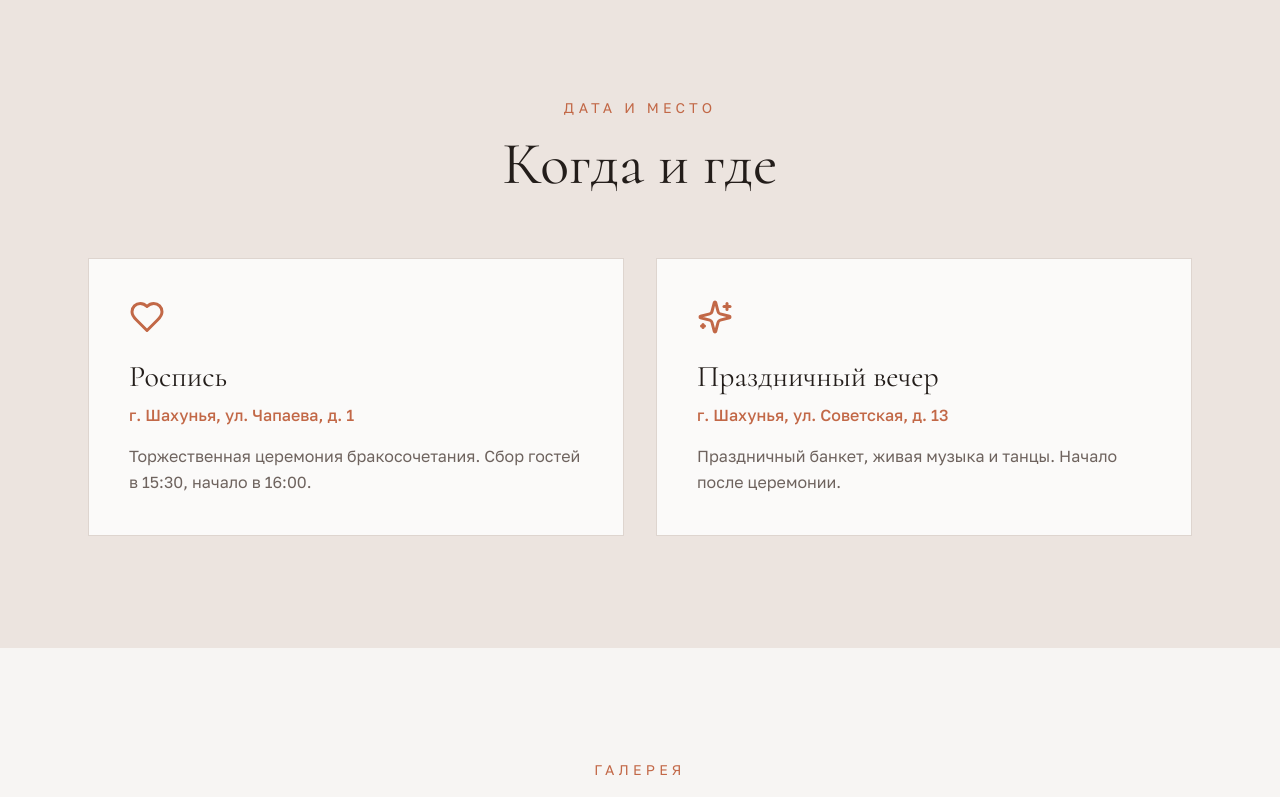
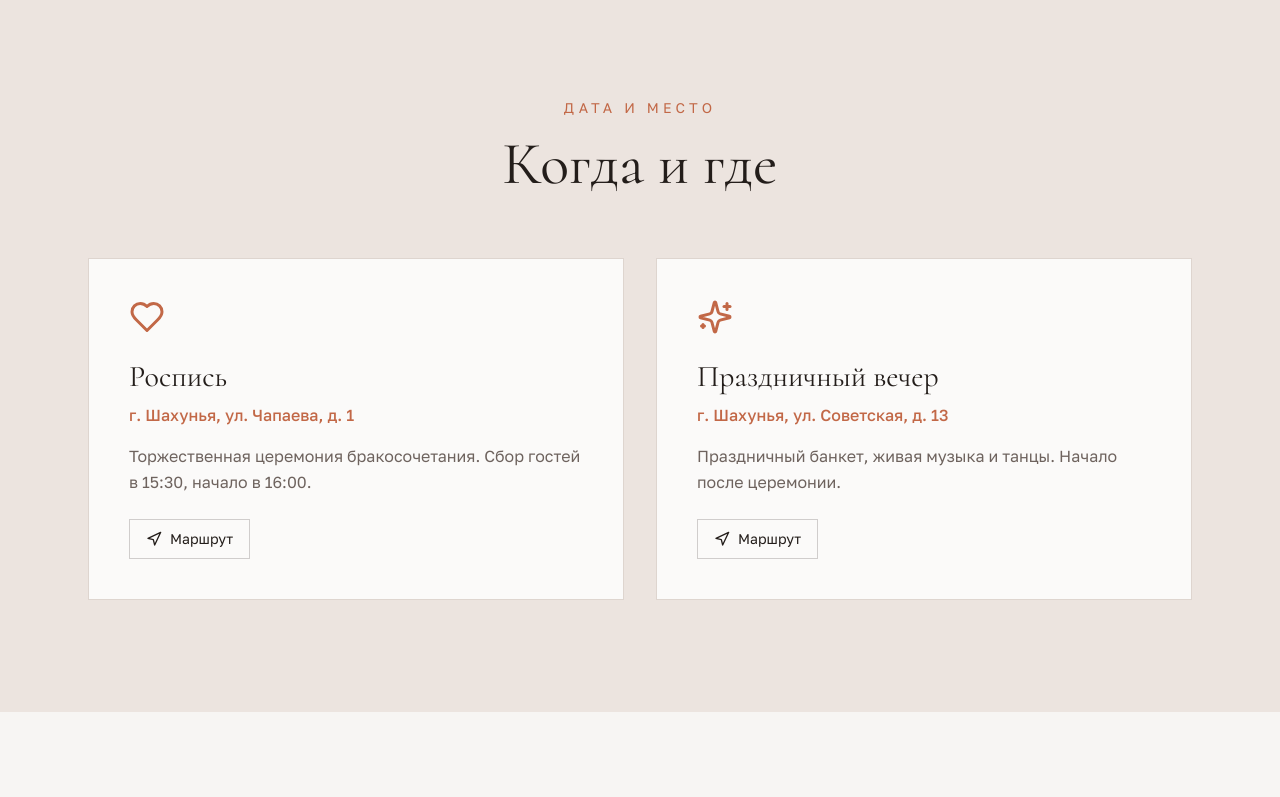
Before and after one commit to pr-poehali-dev/wedding-invitation-site-214, a React (Vite) app: page / in a window 1280 px wide. Shown: the part 1743-2540 px from the top of the page. Built offline with nearby package versions, Linux system fonts and the light colour scheme.

Commit message:
Fix: yes approval

```diff
--- a/src/pages/Index.tsx
+++ b/src/pages/Index.tsx
@@ -205,15 +205,24 @@ const Index = () => {
           </Reveal>
           <div className="grid md:grid-cols-2 gap-8">
             {[
-              { icon: 'Heart', t: 'Роспись', s: 'г. Шахунья, ул. Чапаева, д. 1', d: 'Торжественная церемония бракосочетания. Сбор гостей в 15:30, начало в 16:00.' },
-              { icon: 'Sparkles', t: 'Праздничный вечер', s: 'г. Шахунья, ул. Советская, д. 13', d: 'Праздничный банкет, живая музыка и танцы. Начало после церемонии.' },
+              { icon: 'Heart', t: 'Роспись', s: 'г. Шахунья, ул. Чапаева, д. 1', d: 'Торжественная церемония бракосочетания. Сбор гостей в 15:30, начало в 16:00.', maps: 'https://yandex.ru/maps/?text=Шахунья+ул.+Чапаева+1' },
+              { icon: 'Sparkles', t: 'Праздничный вечер', s: 'г. Шахунья, ул. Советская, д. 13', d: 'Праздничный банкет, живая музыка и танцы. Начало после церемонии.', maps: 'https://yandex.ru/maps/?text=Шахунья+ул.+Советская+13' },
             ].map((c, i) => (
               <Reveal key={c.t} delay={i * 150}>
-                <div className="bg-card border border-border p-10 h-full">
+                <div className="bg-card border border-border p-10 h-full flex flex-col">
                   <Icon name={c.icon} size={36} className="text-accent mb-6" />
                   <h3 className="font-display text-3xl mb-2">{c.t}</h3>
                   <p className="text-accent font-medium mb-4">{c.s}</p>
-                  <p className="text-muted-foreground leading-relaxed">{c.d}</p>
+                  <p className="text-muted-foreground leading-relaxed mb-6">{c.d}</p>
+                  <a
+                    href={c.maps}
+                    target="_blank"
+                    rel="noopener noreferrer"
+                    className="mt-auto inline-flex items-center gap-2 border border-foreground/20 px-4 h-10 text-sm hover:border-accent hover:text-accent transition-colors w-fit"
+                  >
+                    <Icon name="Navigation" size={16} />
+                    Маршрут
+                  </a>
                 </div>
               </Reveal>
             ))}
```
